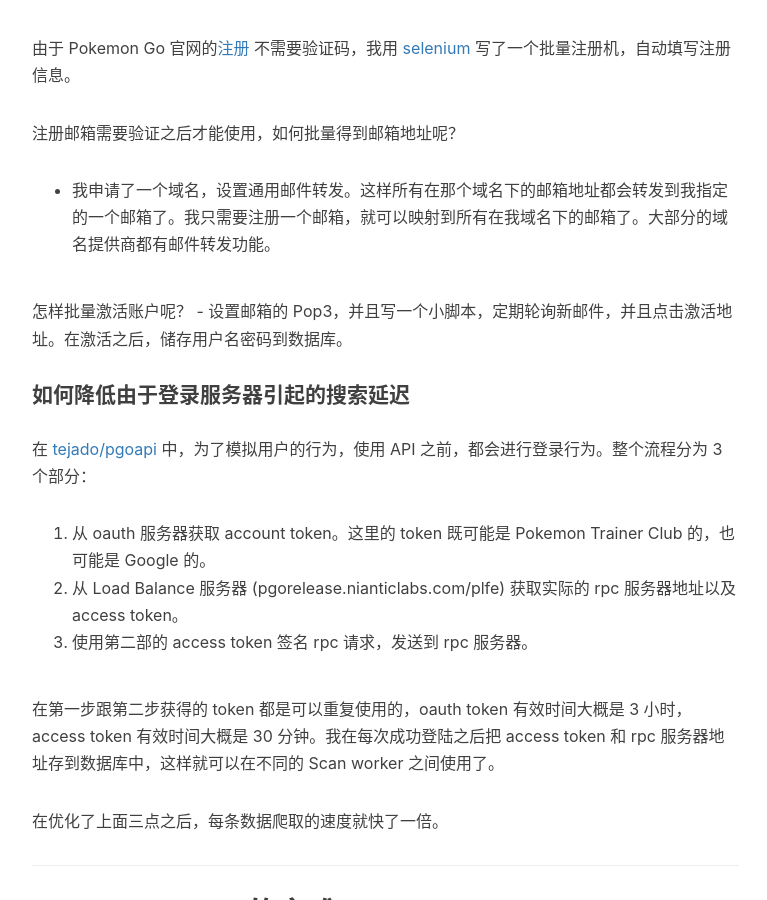
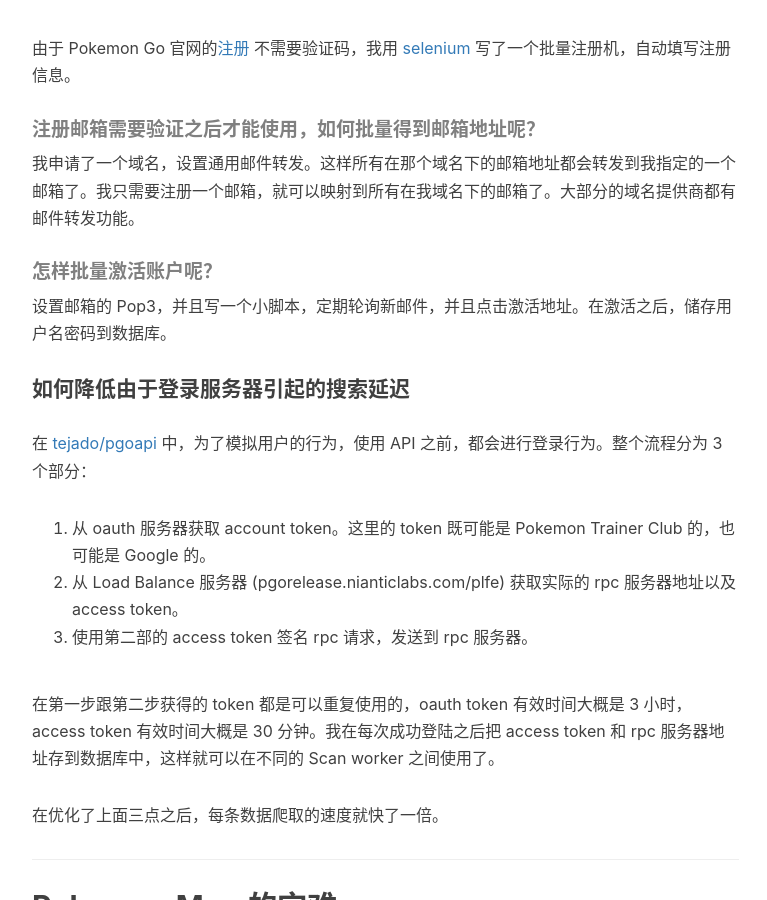
Before and after one commit to chenditc/chendi.me, a Jekyll site: the page built from _posts/2016-08-20-how-to-create-a-pokemon-map.markdown, in a window 1280 px wide and 900 px high, scrolled down 6136 px. Shown: the whole window, without its empty margins (233-1000 px from the left). Built offline with Jekyll 4.4.1, drawn with Linux system fonts in a browser that asks for light colours; nearby versions of some CDN libraries; comment, search, counter and statistics services are not loaded.

```diff
--- a/_posts/2016-08-20-how-to-create-a-pokemon-map.markdown
+++ b/_posts/2016-08-20-how-to-create-a-pokemon-map.markdown
@@ -131,11 +131,13 @@ tags:
 
   由于 Pokemon Go 官网的[注册](https://club.pokemon.com/us/pokemon-trainer-club/sign-up/) 不需要验证码，我用 [selenium](http://www.seleniumhq.org/) 写了一个批量注册机，自动填写注册信息。
 
-  注册邮箱需要验证之后才能使用，如何批量得到邮箱地址呢？
-   - 我申请了一个域名，设置通用邮件转发。这样所有在那个域名下的邮箱地址都会转发到我指定的一个邮箱了。我只需要注册一个邮箱，就可以映射到所有在我域名下的邮箱了。大部分的域名提供商都有邮件转发功能。
+##### 注册邮箱需要验证之后才能使用，如何批量得到邮箱地址呢？
 
-   怎样批量激活账户呢？
-    - 设置邮箱的 Pop3，并且写一个小脚本，定期轮询新邮件，并且点击激活地址。在激活之后，储存用户名密码到数据库。
+我申请了一个域名，设置通用邮件转发。这样所有在那个域名下的邮箱地址都会转发到我指定的一个邮箱了。我只需要注册一个邮箱，就可以映射到所有在我域名下的邮箱了。大部分的域名提供商都有邮件转发功能。
+
+##### 怎样批量激活账户呢？
+
+设置邮箱的 Pop3，并且写一个小脚本，定期轮询新邮件，并且点击激活地址。在激活之后，储存用户名密码到数据库。
 
 #### 如何降低由于登录服务器引起的搜索延迟
 
```
